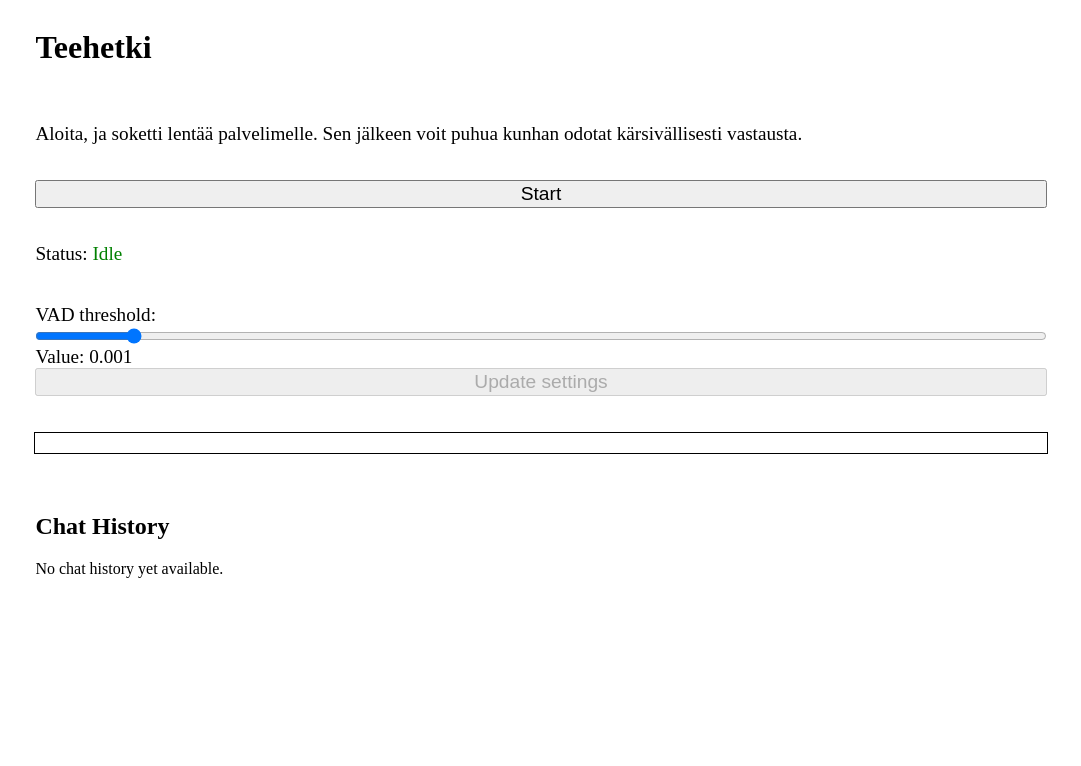
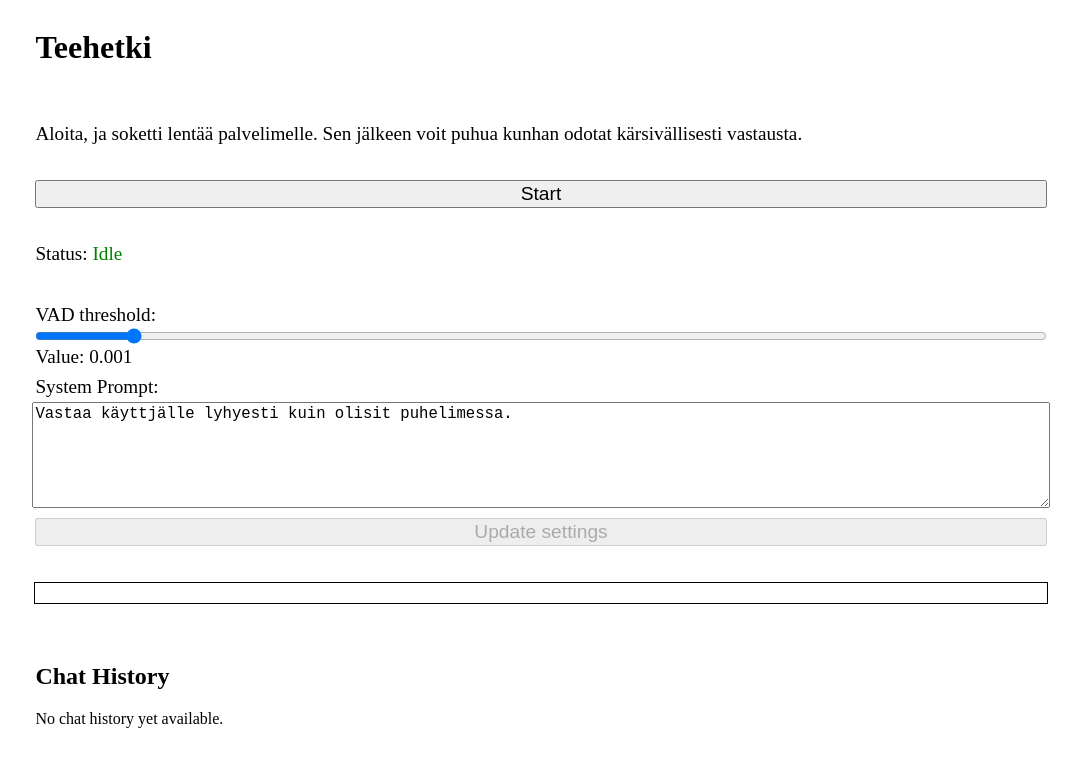
Before and after one commit to teekuningas/teehetki, a React (Create React App) app in the folder src/client/: page / in a window 1280 px wide. Shown: the top 766 px of the page, without its empty margins (99-1180 px from the left). Built offline with nearby package versions, Linux system fonts and the light colour scheme.

Commit message:
Add system prompt to ui

```diff
--- a/src/client/src/App.js
+++ b/src/client/src/App.js
@@ -10,14 +10,20 @@ function App() {
   const thresholdStep = 0.0001;
   const thresholdMax = 0.01;
   const thresholdInitial = 0.001;
+  const systemPromptInitial =
+    "Vastaa käyttjälle lyhyesti kuin olisit puhelimessa.";
 
   const [isOpen, setIsOpen] = useState(false);
   const [audioNode, setAudioNode] = useState(null);
   const [micNode, setMicNode] = useState(null);
   const [analyserNode, setAnalyserNode] = useState(null);
-  const [threshold, setThreshold] = useState(thresholdInitial);
   const [agentProcessing, setAgentProcessing] = useState(false);
   const [chatHistory, setChatHistory] = useState([]);
+
+  const [settings, setSettings] = useState({
+    threshold: thresholdInitial,
+    system_prompt: systemPromptInitial,
+  });
 
   const audioContextRef = useRef(null);
   const socketRef = useRef(null);
@@ -69,8 +75,8 @@ function App() {
       const newSocket = io(apiAddress);
       socketRef.current = newSocket;
 
-      // Send initial threshold value to the server
-      newSocket.emit("threshold_update", threshold);
+      // Send initial setting values to the server
+      newSocket.emit("settings_update", settings);
 
       // Listen for agent status
       newSocket.on("agent_status", (data) => {
@@ -199,18 +205,24 @@ function App() {
   };
 
   const settingsHandler = () => {
-    // Send updates to threshold to server
     if (socketRef.current) {
-      const settings = {
-        threshold: threshold,
-      };
       socketRef.current.emit("settings_update", settings);
     }
   };
 
   const handleThresholdChange = (event) => {
     // Simple setter for the slider
-    setThreshold(parseFloat(event.target.value));
+    setSettings({
+      ...settings,
+      threshold: parseFloat(event.target.value),
+    });
+  };
+
+  const handleSystemPromptChange = (event) => {
+    setSettings({
+      ...settings,
+      system_prompt: event.target.value,
+    });
   };
 
   return (
@@ -237,6 +249,7 @@ function App() {
             Status: <span>{agentProcessing ? "Processing" : "Idle"}</span>
           </p>
         </div>
+        <div className="settings-section">
           <div className="threshold-slider">
             <label>VAD threshold:</label>
             <input
@@ -244,10 +257,18 @@ function App() {
               min={thresholdMin}
               max={thresholdMax}
               step={thresholdStep}
-            value={threshold}
+              value={settings.threshold}
               onChange={handleThresholdChange}
             />
-          <label>Value: {threshold}</label>
+            <label>Value: {settings.threshold}</label>
+          </div>
+          <div className="system-prompt">
+            <label>System Prompt:</label>
+            <textarea
+              value={settings.system_prompt}
+              onChange={handleSystemPromptChange}
+            />
+          </div>
           <button onClick={settingsHandler} disabled={!isOpen}>
             Update settings
           </button>
--- a/src/client/src/styles.css
+++ b/src/client/src/styles.css
@@ -16,7 +16,9 @@
 .container .start-button button,
 .container .threshold-slider label,
 .container .threshold-slider input,
-.container .threshold-slider button,
+.container .system-prompt label,
+.container .system-prompt textarea,
+.container .settings-section button,
 .container .canvas {
   display: block;
   width: 100%;
@@ -26,7 +28,9 @@
 .container .start-button button,
 .container .threshold-slider label,
 .container .threshold-slider input,
-.container .threshold-slider button,
+.container .system-prompt label,
+.container .system-prompt textarea,
+.container .settings-section button,
 .container .agent-status,
 .container .chat-history li,
 .container .canvas {
@@ -34,13 +38,23 @@
 }
 
 .container .threshold-slider {
+  margin-bottom: 0.5em;
+}
+
+.container .threshold-slider,
+.container .system-prompt {
   display: flex;
   flex-direction: column;
   align-items: center;
 }
 
-.container .threshold-slider input {
+.container .threshold-slider input,
+.container .system-prompt textarea {
   width: 100%;
+}
+
+.container .system-prompt label {
+  margin-bottom: 0.2em;
 }
 
 .agent-status.processing span {
@@ -84,3 +98,12 @@ canvas {
 .chat-history .assistant {
   background-color: #ffe0b2;
 }
+
+.system-prompt textarea {
+  height: 100px;
+  resize: vertical;
+}
+
+.settings-section button {
+  margin-top: 10px;
+}
```
Also changed, not shown: 2 other files (tests, documents, lock files or other folders). Lines whose indentation alone changed are shown as unchanged.
